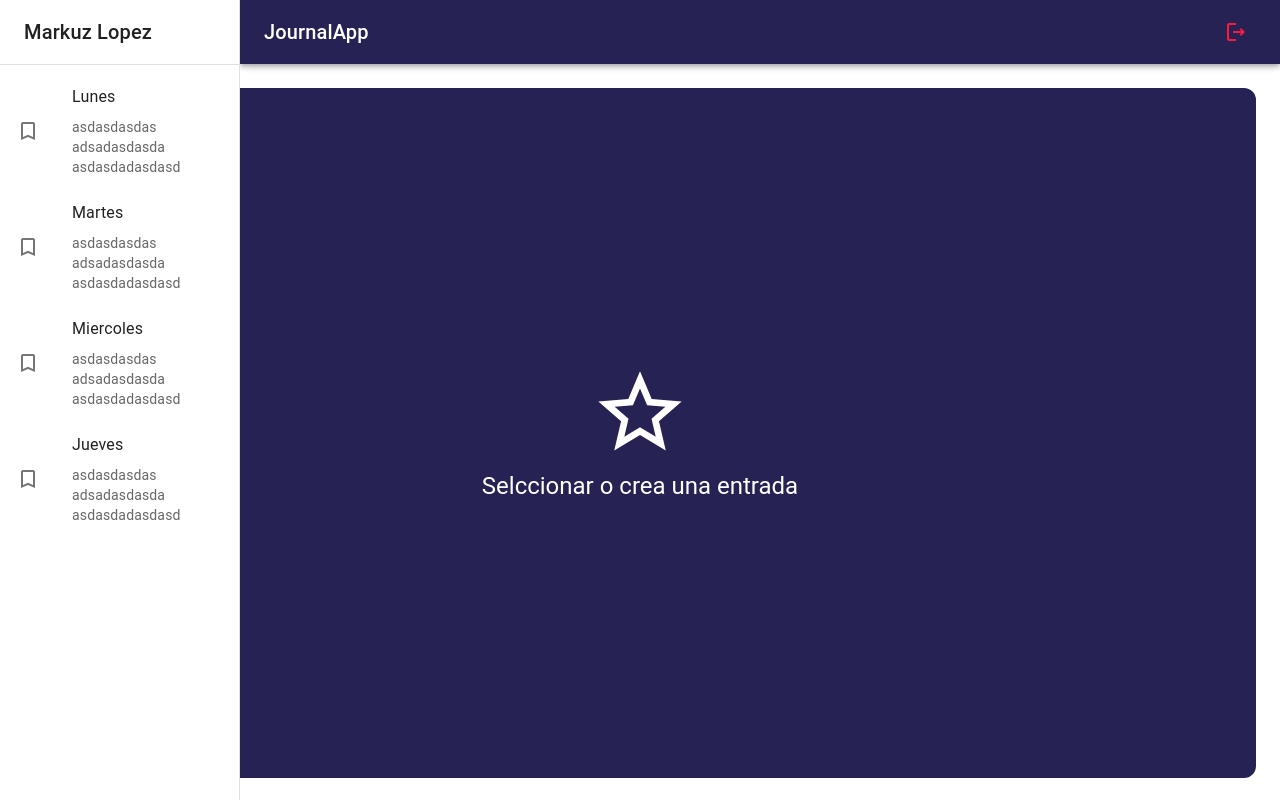
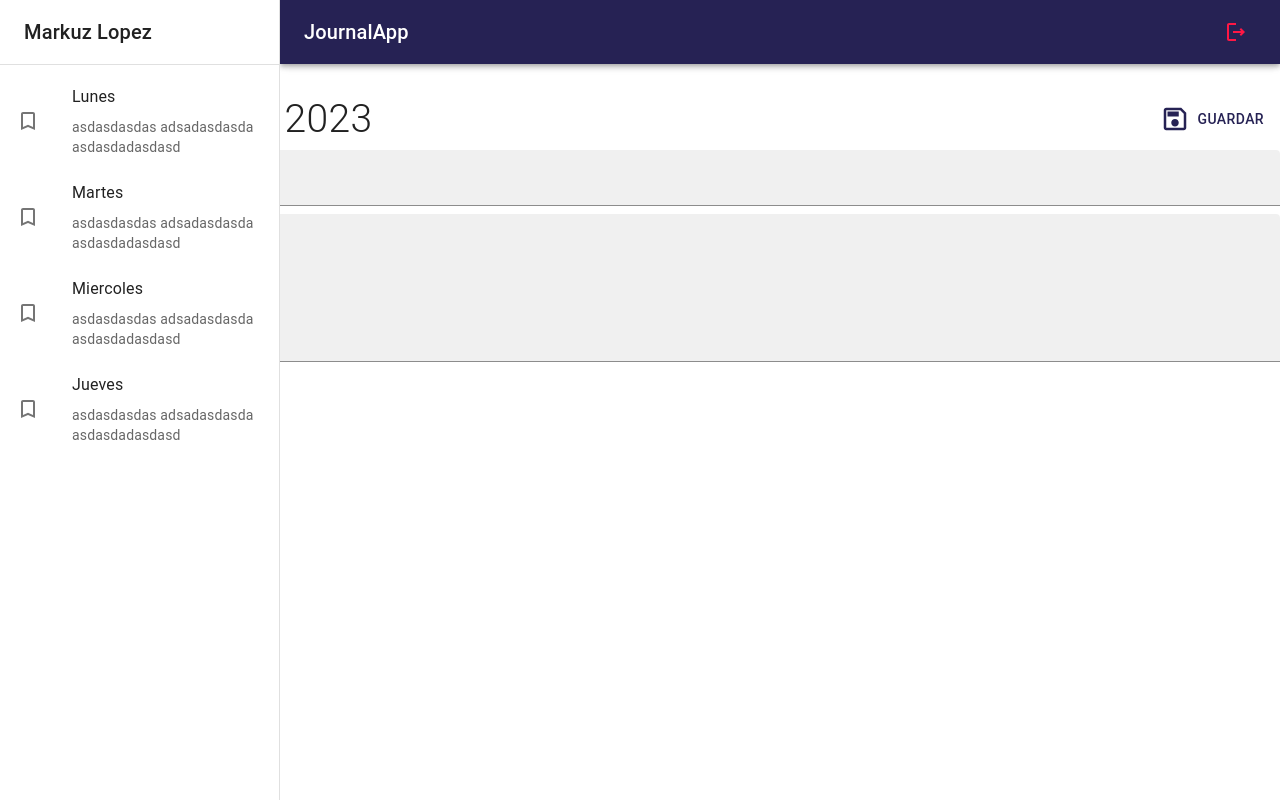
Before and after one commit to MarkuzLopez/journalWebAppFirebase, a React (Vite) app: page / in a window 1280 px wide. Built offline with nearby package versions, Linux system fonts and the light colour scheme.

Commit message:
feat: component noteView

```diff
--- /dev/null
+++ b/src/journal/components/ImgGallery.jsx
@@ -0,0 +1,7 @@
+import React from 'react'
+
+export const ImgGallery = () => {
+  return (
+    <div>ImgGallery</div>
+  )
+}
--- a/src/journal/components/Navbar.jsx
+++ b/src/journal/components/Navbar.jsx
@@ -10,7 +10,7 @@ export const Navbar = ({ drawerWidth = 240 }) => {
             // TODO Calculo 100 % que tenga disponible menos  el ancho que se recibe
             //TODO ademas de que es el espacio para el sidebar
             width: { sm: `calc(100% - ${ drawerWidth }px)`},
-            ml: { sm: `${ drawerWidth } px` }
+            ml: { sm: `${ drawerWidth }px` }
          }}
         >
 
--- a/src/journal/components/index.js
+++ b/src/journal/components/index.js
@@ -1,2 +1,3 @@
 export * from './Navbar';
 export * from './SideBar';
+export * from './ImgGallery'
--- a/src/journal/layout/JournalLayout.jsx
+++ b/src/journal/layout/JournalLayout.jsx
@@ -1,25 +1,25 @@
 import { Box, Toolbar } from '@mui/material'
 import React from 'react'
 import { Navbar,  SideBar } from '../components'
-import { JournalPage } from '../pages/JournalPage'
 
-const drawerWidth =  240
+const drawerWidth =  280
 
 export const JournalLayout = ({ children }) => {
   return (
     <Box sx={{display: 'flex' }}>
         {/* Navbar  */}
         <Navbar drawerWidth={drawerWidth} />
-
         {/* Sidebar */}
         <SideBar drawerWidth={ drawerWidth } />
+
         <Box
-            component="main"
-            sx={{ flexGrow: 1, p: 3}}>
+            component='main'
+            sx={{ flexGrow: 1, p: 3 }}
+        >
+            <Toolbar />
 
-                {/* Toolbar */}
-                <Toolbar />
-                {children}
+            { children }
+
         </Box>
     </Box>
   )
--- a/src/journal/pages/JournalPage.jsx
+++ b/src/journal/pages/JournalPage.jsx
@@ -1,14 +1,16 @@
 import { Typography } from '@mui/material'
 import React from 'react'
 import { JournalLayout } from '../layout/JournalLayout';
-import { NothingSelected } from '../view';
+import { NothingSelected, NoteView } from '../view';
 
 
 
 export const JournalPage = () => {
   return (
    <JournalLayout>
-     <NothingSelected />
+     {/* <NothingSelected /> */}
+
+     <NoteView />
    </JournalLayout>
   )
 }
--- /dev/null
+++ b/src/journal/view/NoteView.jsx
@@ -0,0 +1,59 @@
+import { SaveOutlined } from "@mui/icons-material";
+import { Button, Grid, TextField, Typography } from "@mui/material";
+import React from "react";
+import { ImgGallery } from "../components";
+
+export const NoteView = () => {
+  return (
+    <Grid
+      container
+      direction="row"
+      justifyContent="space-between"
+      alignItems="center"
+      sx={{ mb: 1, ml: 3 }}
+    >
+      <Grid item>
+        <Typography fontSize={39} fontWeight="light">
+          {" "}
+          28 de agosto 2023
+        </Typography>
+      </Grid>
+
+      <Grid item>
+        <Button color="primary" sx={{ padding: 2 }}>
+          <SaveOutlined
+            sx={{
+              fontSize: 30,
+              mr: 1,
+            }}
+          />
+          Guardar
+        </Button>
+      </Grid>
+
+      <Grid container>
+        <TextField
+          type="text"
+          variant="filled"
+          fullWidth
+          placeholder="Ingrese un titulo"
+          label="Titulo"
+          sx={{ border: "none", mb: 1 }}
+        />
+
+        <TextField
+          type="text"
+          variant="filled"
+          fullWidth
+          multiline
+          placeholder="Que suce hoy?"
+          label="Titulo"
+          minRows={5}
+        />
+      </Grid>
+
+      {/* galeria de imagenes  */}
+      <ImgGallery />
+    </Grid>
+  );
+};
--- a/src/journal/view/index.js
+++ b/src/journal/view/index.js
@@ -1 +1,2 @@
 export * from './NothingSelected'
+export * from './NoteView'
```
